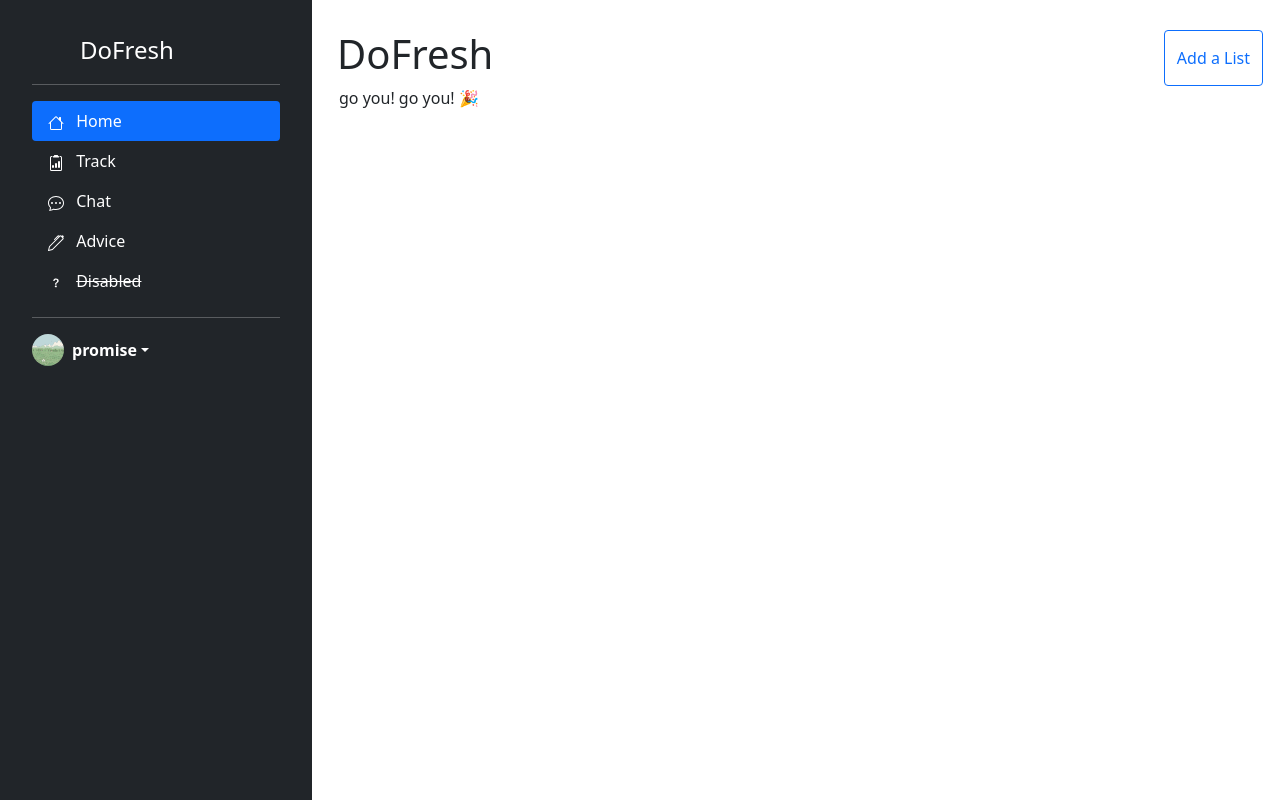
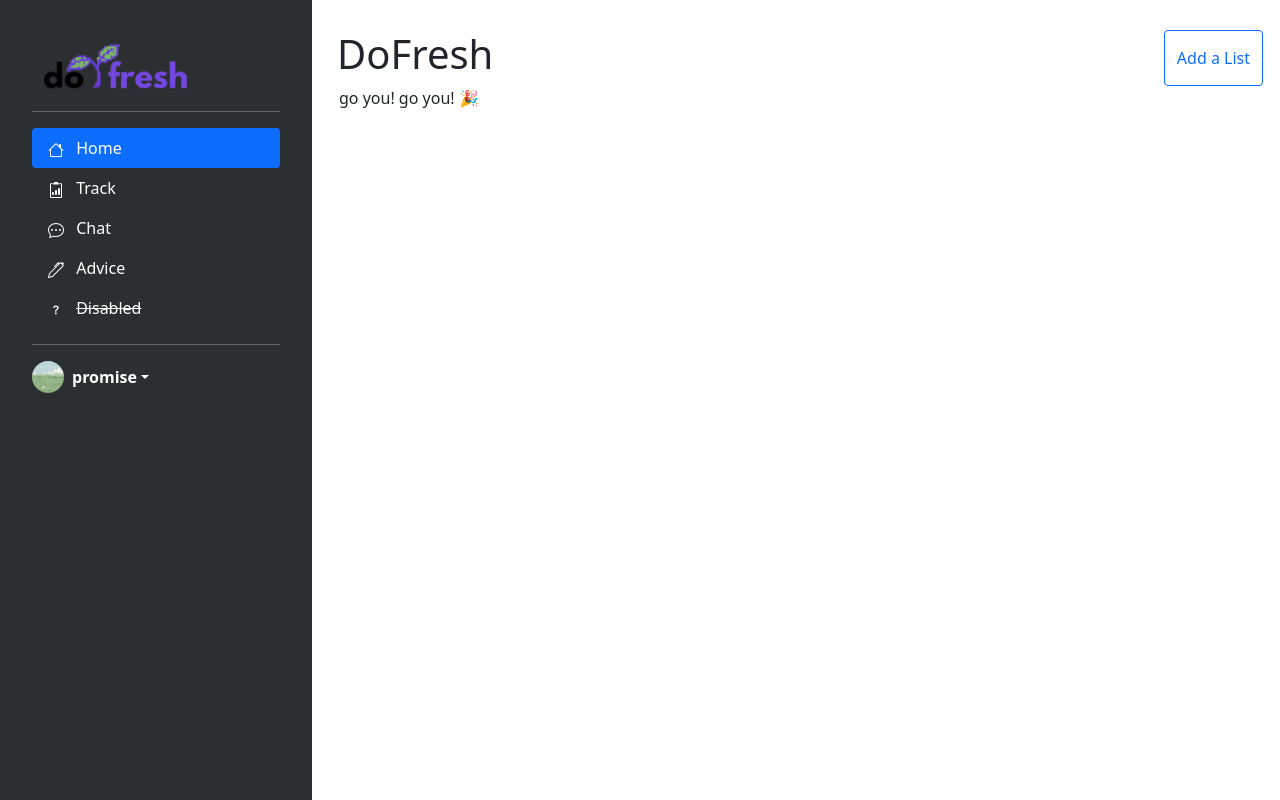
Before and after one commit to PurpleSummit/DoFresh, a Flask app: page / in a window 1280 px wide. Run offline with Flask 3, Linux system fonts and the light colour scheme.

Commit message:
Add logo image and update sidebar styling for improved UI. Added Bootstrap-based JavaScript to create to-do tasks that collapse when the window/other tasks are clicked.

```diff
--- a/static/js/script.js
+++ b/static/js/script.js
@@ -131,13 +131,13 @@ function setListeners() {
     let allTodoTasks = document.querySelectorAll('.todo-task-text');
 
     allTodoTasks.forEach(textbox => {
+        textbox.onfocus = () => {
+            textbox.parentElement.dataset.bsToggle = 'disabled';
+        };
+
         textbox.addEventListener('focusout', () => {
             textbox.parentElement.dataset.bsToggle = 'collapse';
             editTask(textbox);
-        });
-
-        textbox.addEventListener('focus', () => {
-            textbox.parentElement.dataset.bsToggle = 'disabled';
         });
     });
 
@@ -186,12 +186,25 @@ function setListeners() {
         };
     });
 
-    /* let allRefreshTodoBoxButton = document.querySelectorAll('.refreshing-todo-box-btn');
-    allRefreshTodoBoxButton.forEach(button => {
-        button.onclick = () => {
-            makeRefreshingTodoBox(button);
+    // Closing accordion when clicked elsewhere
+    window.onclick = () => {
+        let openAccordions = document.querySelectorAll('.collapse.show');
+
+        openAccordions.forEach(accordion => {
+            var bsCollapse = new bootstrap.Collapse(accordion, {
+                toggle: true
+            });
+        });
+    };
+
+    let allAccordions = document.querySelectorAll('.accordion-item');
+    allAccordions.forEach(accordion => {
+        accordion.onclick = (event) => {
+            var bsCollapse = new bootstrap.Collapse(accordion, {
+                toggle: false
+            });
         };
-    }); */
+    });
 }
 
 function fillIfBlank(parentElement) {
@@ -692,4 +705,6 @@ function addHTMLTodoTask(todoBoxId, taskId, active) {
     else {
         tasksDiv.appendChild(task);
     }
+
+    setListeners();
 }
--- a/templates/layout.html
+++ b/templates/layout.html
@@ -14,15 +14,12 @@
 </head>
 
 <body>
-    <div id="dofresh-sidebar" class="d-flex flex-column flex-shrink-0 p-3 text-white bg-dark">
-        <div class="d-flex flex-column flex-shrink-0 p-3 text-white bg-dark" style="width: 280px; height: stretch;">
-            <a href="/" class="d-flex align-items-center mb-3 mb-md-0 me-md-auto text-white text-decoration-none">
-                <svg class="bi me-2" width="40" height="32">
-                    <use xlink:href="#bootstrap"></use>
-                </svg>
-                <span class="fs-4">DoFresh</span>
+    <div id="dofresh-sidebar" class="d-flex flex-column flex-shrink-0 p-3 text-white" style="background-color: #2c2f32 !important;">
+        <div class="d-flex flex-column flex-shrink-0 p-3 text-white bg-dark" style="width: 280px; height: stretch; background-color: inherit !important;">
+            <a href="/" class="d-flex align-items-center mb-md-0 me-md-auto text-white text-decoration-none">
+                <img src="../static/img/logo.png" class="bi me-2" width="170">
             </a>
-            <hr>
+            <hr style="margin-top: 1px;">
             <ul class="nav nav-pills flex-column mb-auto">
                 <li class="nav-item">
                     <a href="/" id="sidebar-home-link" class="nav-link text-white"><svg xmlns="http://www.w3.org/2000/svg" width="16" height="16" fill="currentColor" class="bi bi-house" viewBox="0 0 16 16">
```
Also changed, not shown: static/img/logo.png (added).
